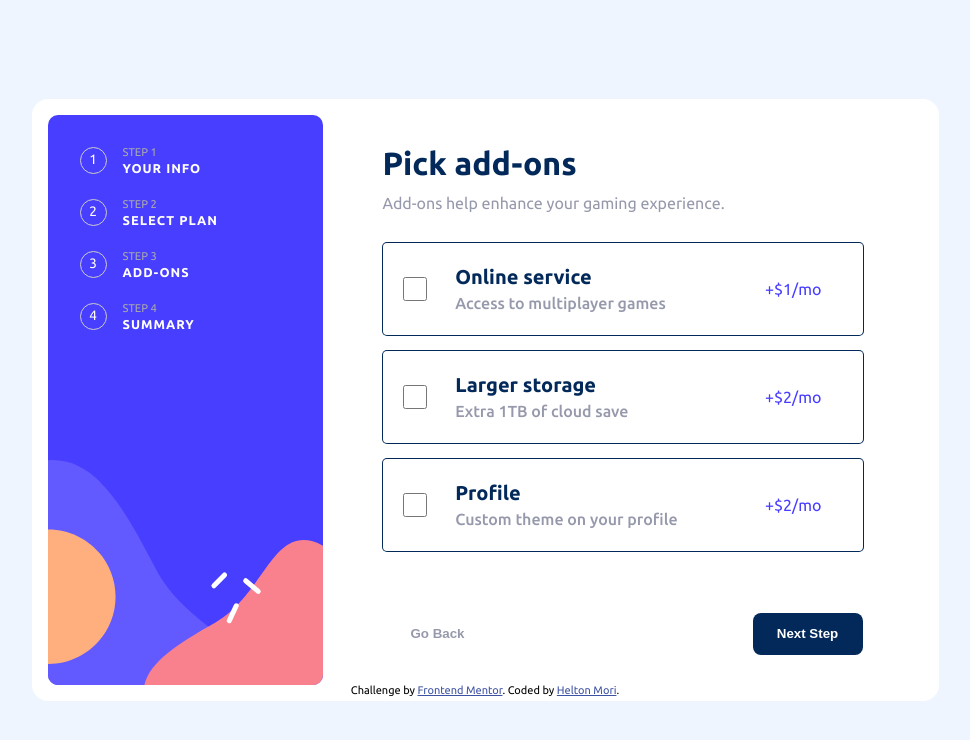
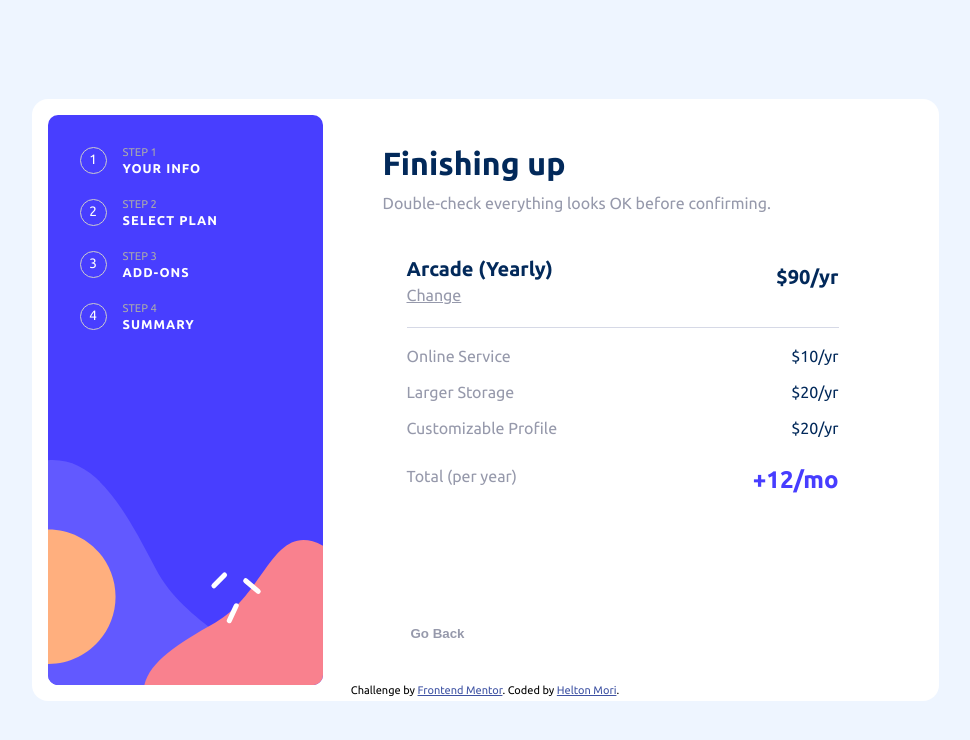
Before and after one commit to helton-mori-dev/Multi-step-form---Frontend-Mentor, a Vue app: page / in a window 1280 px wide. Shown: the top 740 px of the page, without its empty margins (155-1125 px from the left). Built offline with nearby package versions, Linux system fonts and the light colour scheme.

Commit message:
Estilo base Finishing up

```diff
--- a/src/components/StepSummary.vue
+++ b/src/components/StepSummary.vue
@@ -8,23 +8,32 @@
     <div class="summary">
       <div class="summary__plan">
         <h3 class="summary__plan-title">
-          {{ $store.state.selectedPlan }}
+          {{ $store.state.selectedPlan }} ({{
+            $store.state.periodPlan ? "Monthly" : "Yearly"
+          }})
         </h3>
-        <a href="#" class="summary__plan-button">Change</a>
+        <span class="summary__plan-select"
+          ><a href="#" class="summary__plan-button">Change</a>
+          <span class="summary__plan-value">{{
+            $store.state.periodPlan ? "$9/mo" : "$90/yr"
+          }}</span></span
+        >
       </div>
       <div class="summary__addon">
-        teste
         <div class="summary__addon-online" v-if="$store.state.onlineService">
-          teste2
           <div class="summary__addon-line">
-            <span>Online Service</span><span>+1/mo</span>
-            {{ $store.state.onlineService }}
+            <span class="summary__addon-label">Online Service</span
+            ><span class="summary__addon-value">{{
+              $store.state.periodPlan ? "$1/mo" : "$10/yr"
+            }}</span>
           </div>
         </div>
         <div class="summary__addon-storage" v-if="$store.state.largerStorage">
           <div class="summary__addon-line">
-            <span>Larger Storage</span><span>+2/mo</span>
-            {{ $store.state.largerStorage }}
+            <span class="summary__addon-label">Larger Storage</span
+            ><span class="summary__addon-value">{{
+              $store.state.periodPlan ? "$2/mo" : "$20/yr"
+            }}</span>
           </div>
         </div>
         <div
@@ -32,11 +41,22 @@
           v-if="$store.state.customizableProfile"
         >
           <div class="summary__addon-line">
-            <span>Customizable Profile</span><span>+2/mo</span>
+            <span class="summary__addon-label">Customizable Profile</span
+            ><span class="summary__addon-value">{{
+              $store.state.periodPlan ? "$2/mo" : "$20/yr"
+            }}</span>
           </div>
         </div>
       </div>
-      <div class="summary__total">Total (per month/year)</div>
+      <div class="summary__total">
+        <div class="summary__total-line">
+          <span class="summary__total-label"
+            >Total (per
+            {{ $store.state.periodPlan ? "month / " : "year" }})</span
+          >
+          <span class="summary__total-value">+12/mo</span>
+        </div>
+      </div>
     </div>
   </div>
 </template>
@@ -44,11 +64,94 @@
 <script>
 export default {
   name: "StepSummary",
+  data() {
+    return {
+      arcadeMonth: 9,
+      arcadeYear: 90,
+      advancedMonth: 12,
+      advancedYear: 120,
+      proMonth: 15,
+      proYear: 150,
+      onlineMonth: 1,
+      onlineYear: 10,
+      storageMonth: 2,
+      storageYear: 20,
+      customizableMonth: 2,
+      customizableYear: 20,
+    };
+  },
+  computed: {
+    // summaryTotal(){
+    //   return this.$store.state.
+    // }
+  },
 };
 </script>
 
 <style scoped>
+.summary {
+  padding: 1rem 1.5rem;
+}
+
 .summary__plan {
   border-bottom: 1px solid var(--LightGray);
 }
+
+.summary__plan-title {
+  text-transform: capitalize;
+  color: var(--DarkBlue);
+  font-size: 1.25rem;
+  font-weight: 600;
+  margin: 0 0 0.5rem;
+}
+
+.summary__plan-select {
+  display: grid;
+  grid-template-columns: 1fr 1fr;
+  margin-bottom: 1.5rem;
+}
+
+.summary__plan-button {
+  color: var(--CoolGray);
+}
+
+.summary__plan-value {
+  justify-self: end;
+  font-size: 1.25rem;
+  font-weight: 700;
+  color: var(--DarkBlue);
+  margin-top: -20px;
+}
+
+.summary__addon {
+  margin-top: 1.25rem;
+}
+
+.summary__addon-line {
+  display: grid;
+  grid-template-columns: 1fr 1fr;
+  margin-bottom: 1.25rem;
+}
+
+.summary__addon-label,
+.summary__total {
+  color: var(--CoolGray);
+}
+
+.summary__addon-value {
+  justify-self: end;
+  color: var(--DarkBlue);
+}
+
+.summary__total-line {
+  display: grid;
+  grid-template-columns: 1fr 1fr;
+  margin-top: 2rem;
+}
+.summary__total-value {
+  justify-self: end;
+  color: var(--PurplishBlue);
+  font-weight: 700;
+  font-size: 1.5rem;
+}
 </style>
--- a/src/store/store.js
+++ b/src/store/store.js
@@ -8,12 +8,12 @@ export const store = createStore({
       //   selectedPlan: [],
       //   pickedAddons: [],
       // },
-      currentStepIndex: 2,
+      currentStepIndex: 3,
       selectedPlan: "arcade",
-      periodPlan: true, //false == monthly, true == yearly
-      onlineService: false,
-      largerStorage: false,
-      customizableProfile: false,
+      periodPlan: false, //false == monthly, true == yearly
+      onlineService: true,
+      largerStorage: true,
+      customizableProfile: true,
     };
   },
   mutations: {
@@ -27,23 +27,18 @@ export const store = createStore({
     //   state.formData.pickedAddons = addons;
     // },
     CHANGE_PLAN(state, payload) {
-      console.log("selectedPlan", payload);
       state.selectedPlan = payload;
     },
     CHANGE_PERIOD(state, payload) {
-      console.log("periodPlan", payload);
       state.periodPlan = payload;
     },
     CHANGE_ONLINE(state, payload) {
-      console.log("onlineChange", payload);
       state.onlineService = payload;
     },
     CHANGE_STORAGE(state, payload) {
-      console.log("largerStorage", payload);
       state.largerStorage = payload;
     },
     CHANGE_PROFILE(state, payload) {
-      console.log("customizableProfile", payload);
       state.customizableProfile = payload;
     },
     setCurrentStepIndex(state, index) {
```
